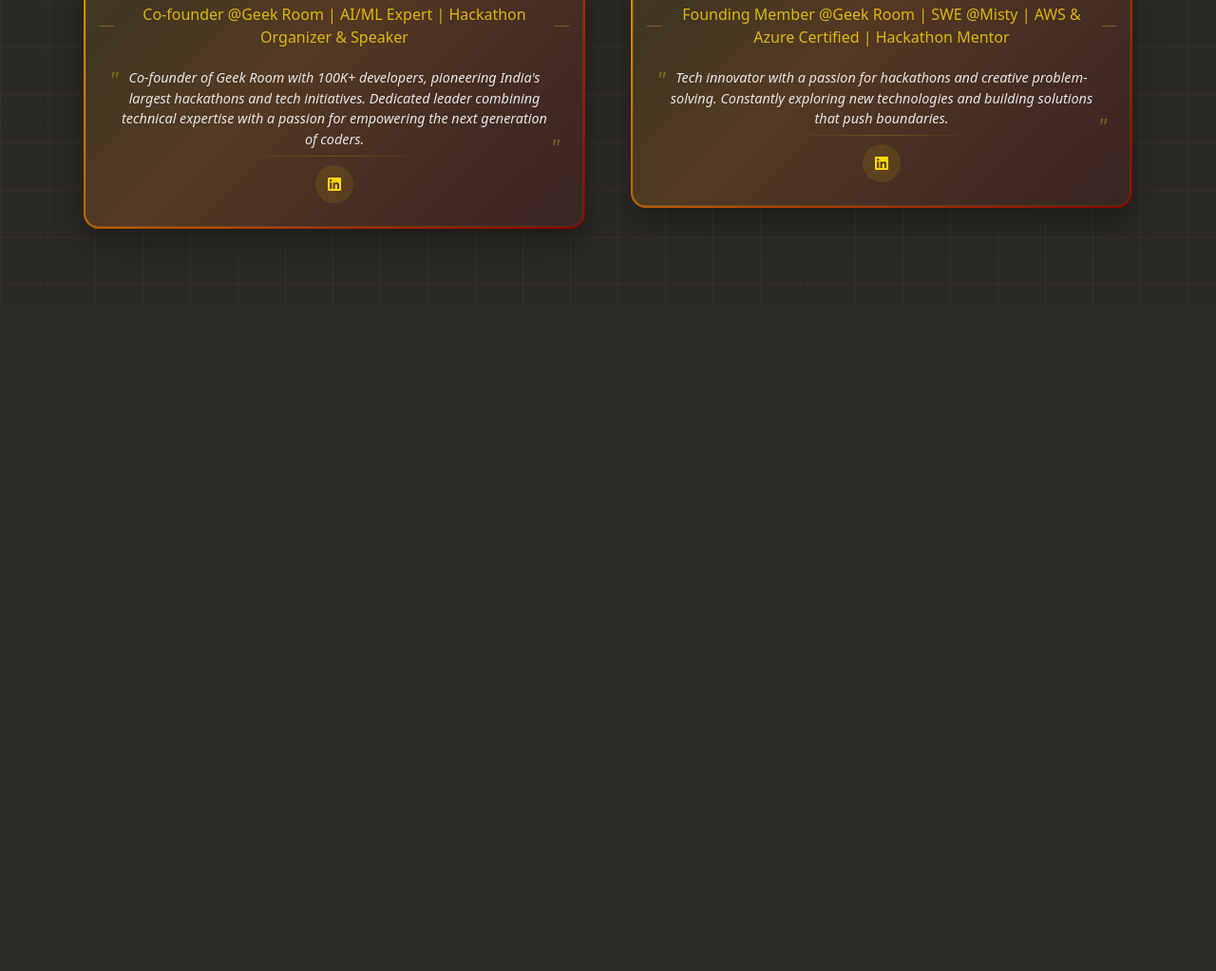
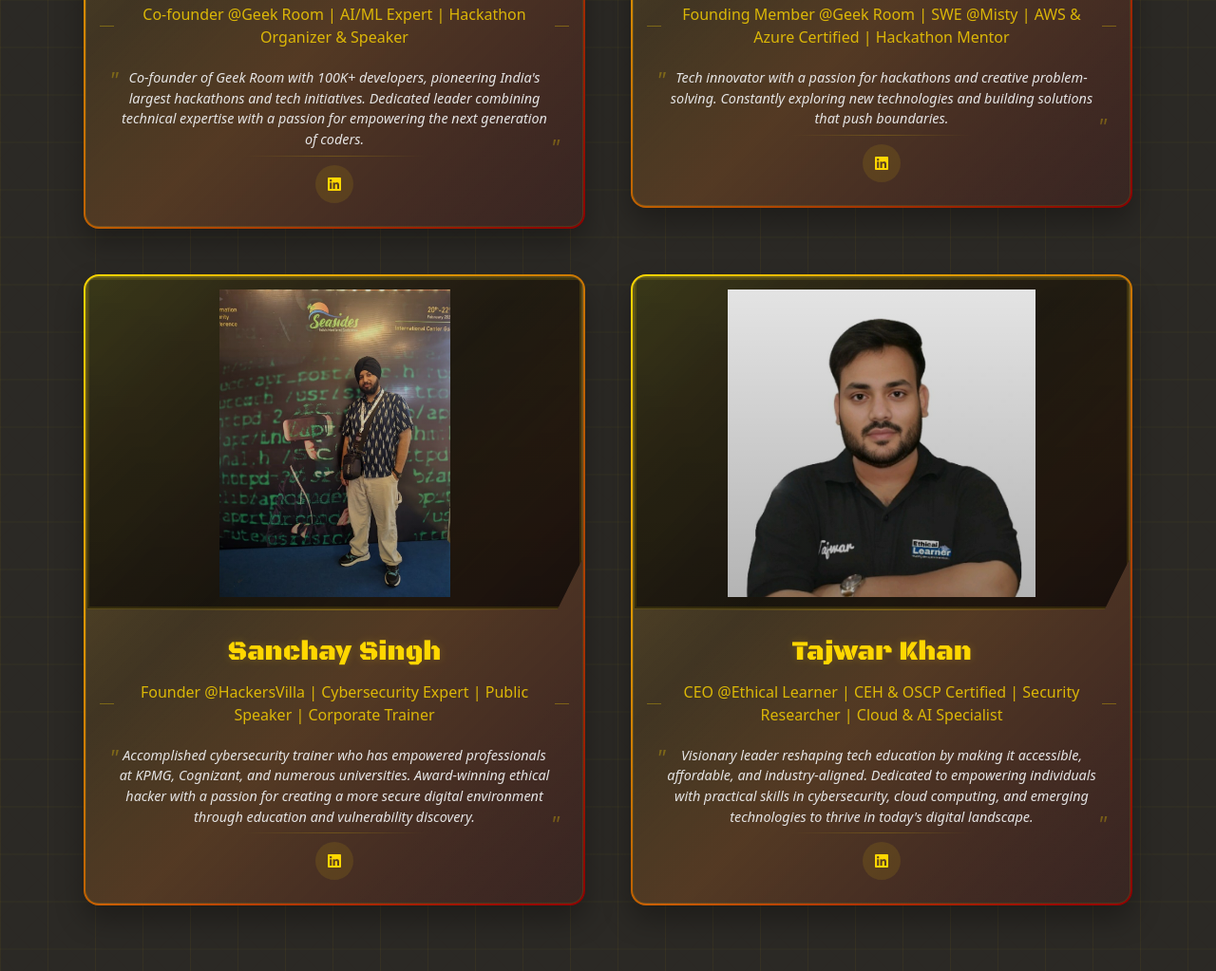
Before and after one commit to DriveDevLPU/frontend, a website: page speakers.html in a window 1280 px wide. Shown: the part 713-1736 px from the top of the page at 95% size. Before the commit the page ends 1034 px from the top, so only its background shows below. Drawn offline with Linux system fonts and the light colour scheme.

Commit message:
community partners

```diff
--- a/speakers.html
+++ b/speakers.html
@@ -106,6 +106,48 @@
                                 <p class="speaker-intro">Tech innovator with a passion for hackathons and creative problem-solving. Constantly exploring new technologies and building solutions that push boundaries.</p>
                                 <div class="speaker-social">
                                     <a href="https://www.linkedin.com/in/akshay-kumar-sharma-devvoyager/" class="social-icon" target="_blank" rel="noopener noreferrer">
+                                        <i class="fab fa-linkedin"></i>
+                                    </a>
+                                </div>
+                            </div>
+                        </div>
+                    </div>
+                </div>
+
+                <!-- Speaker 3 (Sanchay) -->
+                <div class="speaker-card">
+                    <div class="card-frame">
+                        <div class="card-content">
+                            <div class="speaker-image-container">
+                                <img src="assets/sanchay.jpg" alt="Sanchay Mittal" class="speaker-image">
+                            </div>
+                            <div class="speaker-info">
+                                <h2 class="speaker-name">Sanchay Singh</h2>
+                                <p class="speaker-title">Founder @HackersVilla | Cybersecurity Expert | Public Speaker | Corporate Trainer</p>
+                                <p class="speaker-intro">Accomplished cybersecurity trainer who has empowered professionals at KPMG, Cognizant, and numerous universities. Award-winning ethical hacker with a passion for creating a more secure digital environment through education and vulnerability discovery.</p>
+                                <div class="speaker-social">
+                                    <a href="https://www.linkedin.com/in/sanchayofficial/" class="social-icon" target="_blank" rel="noopener noreferrer">
+                                        <i class="fab fa-linkedin"></i>
+                                    </a>
+                                </div>
+                            </div>
+                        </div>
+                    </div>
+                </div>
+
+                <!-- Speaker 4 (Tajwar) -->
+                <div class="speaker-card">
+                    <div class="card-frame">
+                        <div class="card-content">
+                            <div class="speaker-image-container">
+                                <img src="assets/tajwar.jpeg" alt="Tajwar Rahman" class="speaker-image">
+                            </div>
+                            <div class="speaker-info">
+                                <h2 class="speaker-name">Tajwar Khan</h2>
+                                <p class="speaker-title">CEO @Ethical Learner | CEH & OSCP Certified | Security Researcher | Cloud & AI Specialist</p>
+                                <p class="speaker-intro">Visionary leader reshaping tech education by making it accessible, affordable, and industry-aligned. Dedicated to empowering individuals with practical skills in cybersecurity, cloud computing, and emerging technologies to thrive in today's digital landscape.</p>
+                                <div class="speaker-social">
+                                    <a href="https://www.linkedin.com/in/tajwar-khan/" class="social-icon" target="_blank" rel="noopener noreferrer">
                                         <i class="fab fa-linkedin"></i>
                                     </a>
                                 </div>
```
Also changed, not shown: sponsors.html (+2 -2 lines), assets/aws2.png (added), assets/opsc3.png (added), assets/sanchay.jpg (added), assets/tajwar.jpeg (added).
